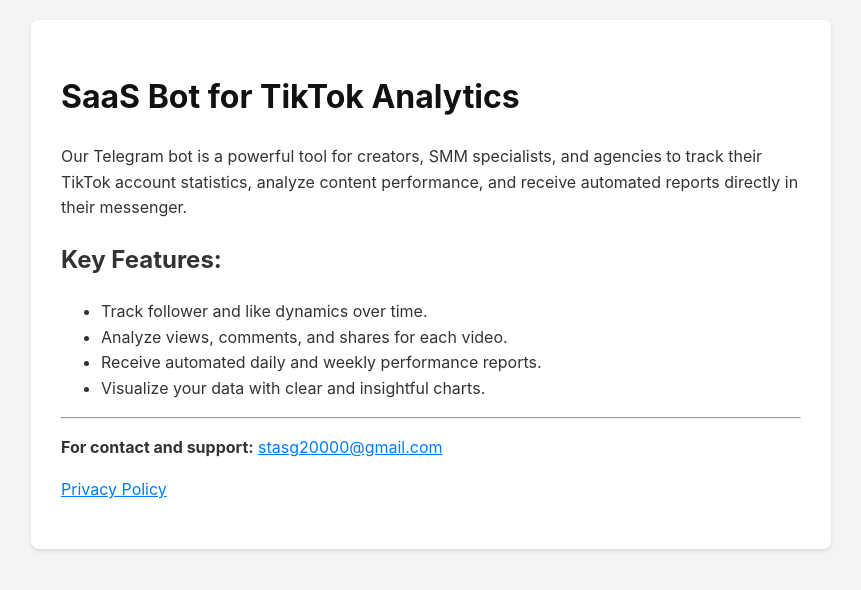
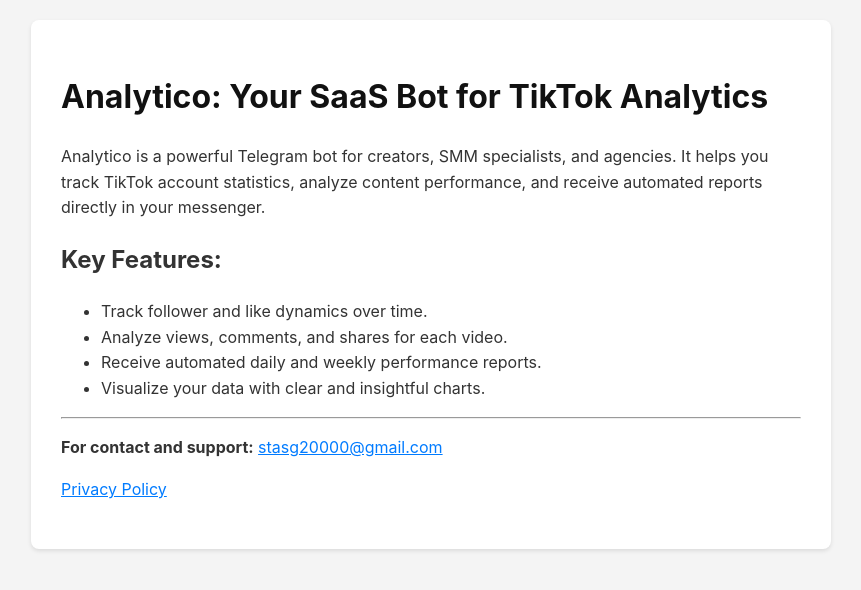
Before and after one commit to RottenFloy/RottenFloy.github.io, a plain HTML site: page index.html in a window 1280 px wide. Shown: the whole page, without its empty margins (209-1070 px from the left). Drawn offline with Linux system fonts and the light colour scheme.

Commit message:
Update index.html

```diff
--- a/index.html
+++ b/index.html
@@ -3,7 +3,7 @@
 <head>
     <meta charset="UTF-8">
     <meta name="viewport" content="width=device-width, initial-scale=1.0">
-    <title>SaaS TikTok Analytics Bot</title>
+    <title>Analytico: TikTok Analytics Bot</title>
     <style>
         body { font-family: -apple-system, BlinkMacSystemFont, "Segoe UI", Roboto, Helvetica, Arial, sans-serif; line-height: 1.6; padding: 20px; max-width: 800px; margin: auto; background-color: #f4f4f4; color: #333; }
         .container { background-color: #fff; padding: 30px; border-radius: 8px; box-shadow: 0 2px 4px rgba(0,0,0,0.1); }
@@ -13,8 +13,8 @@
 </head>
 <body>
     <div class="container">
-        <h1>SaaS Bot for TikTok Analytics</h1>
-        <p>Our Telegram bot is a powerful tool for creators, SMM specialists, and agencies to track their TikTok account statistics, analyze content performance, and receive automated reports directly in their messenger.</p>
+        <h1>Analytico: Your SaaS Bot for TikTok Analytics</h1>
+        <p>Analytico is a powerful Telegram bot for creators, SMM specialists, and agencies. It helps you track TikTok account statistics, analyze content performance, and receive automated reports directly in your messenger.</p>
 
         <h2>Key Features:</h2>
         <ul>
```
